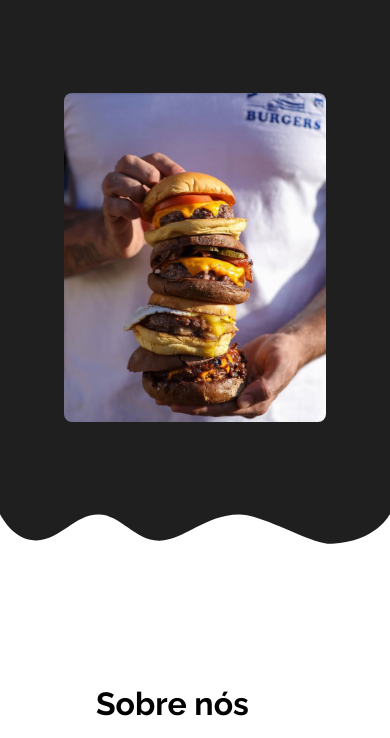
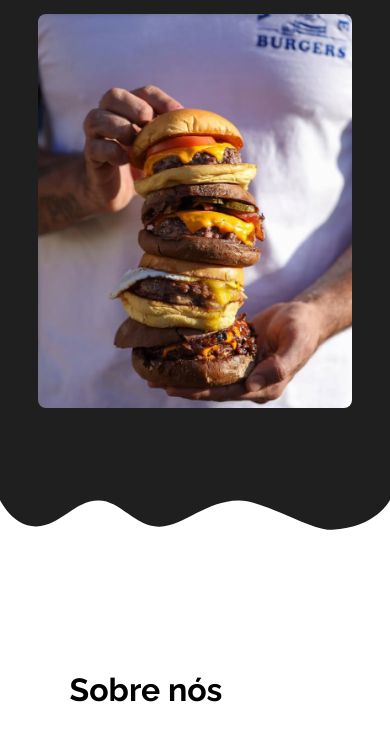
Before and after one commit to thiagoogawa/27burgers-project, a plain HTML site: page index.html in a window 390 px wide. Shown: the part 445-1183 px from the top of the page. Drawn offline with nearby package versions, Linux system fonts and the light colour scheme.

Commit message:
Update styles.css

```diff
--- a/css/styles.css
+++ b/css/styles.css
@@ -417,6 +417,10 @@ img {
 
 /* Responsividade */
 @media (max-width: 768px) {
+  .container {
+    padding: 0 0.35rem;
+  }
+
   .main-menu-items, .info-left {
     display: none;
   }
```
